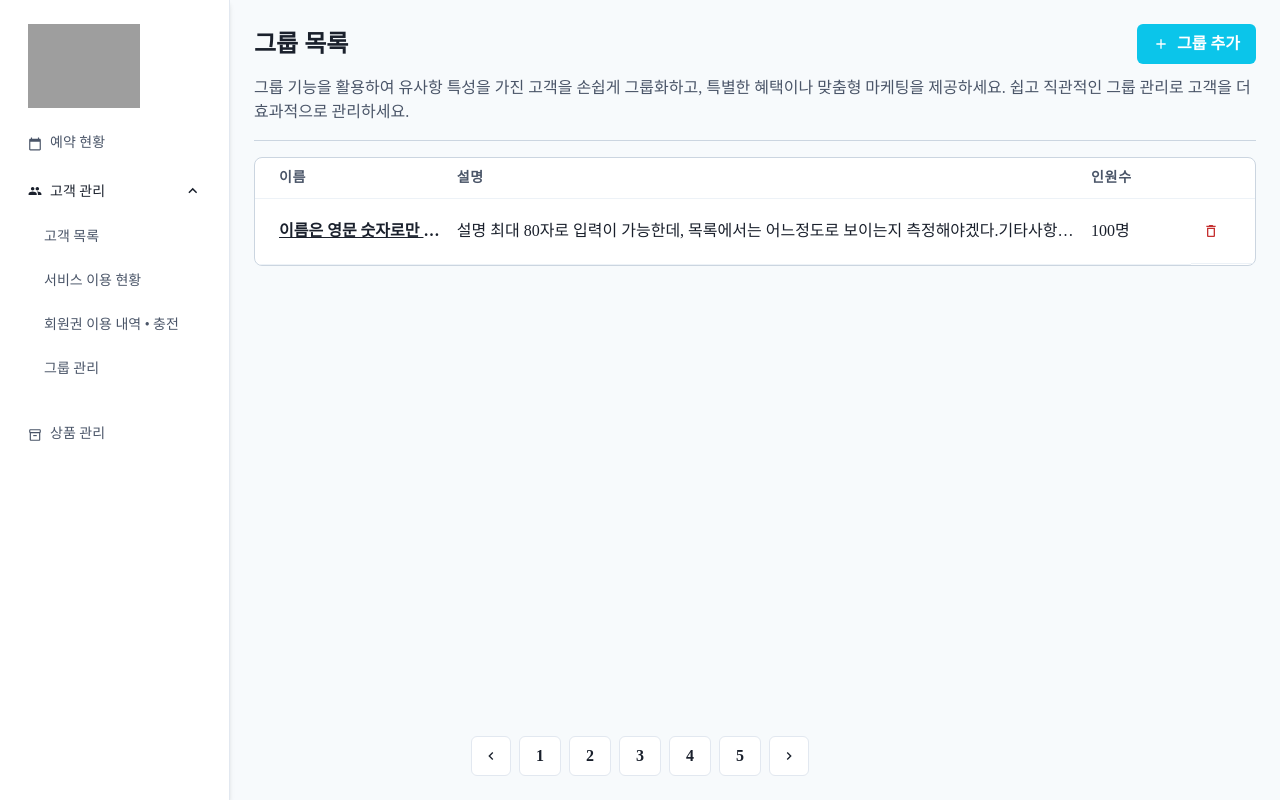
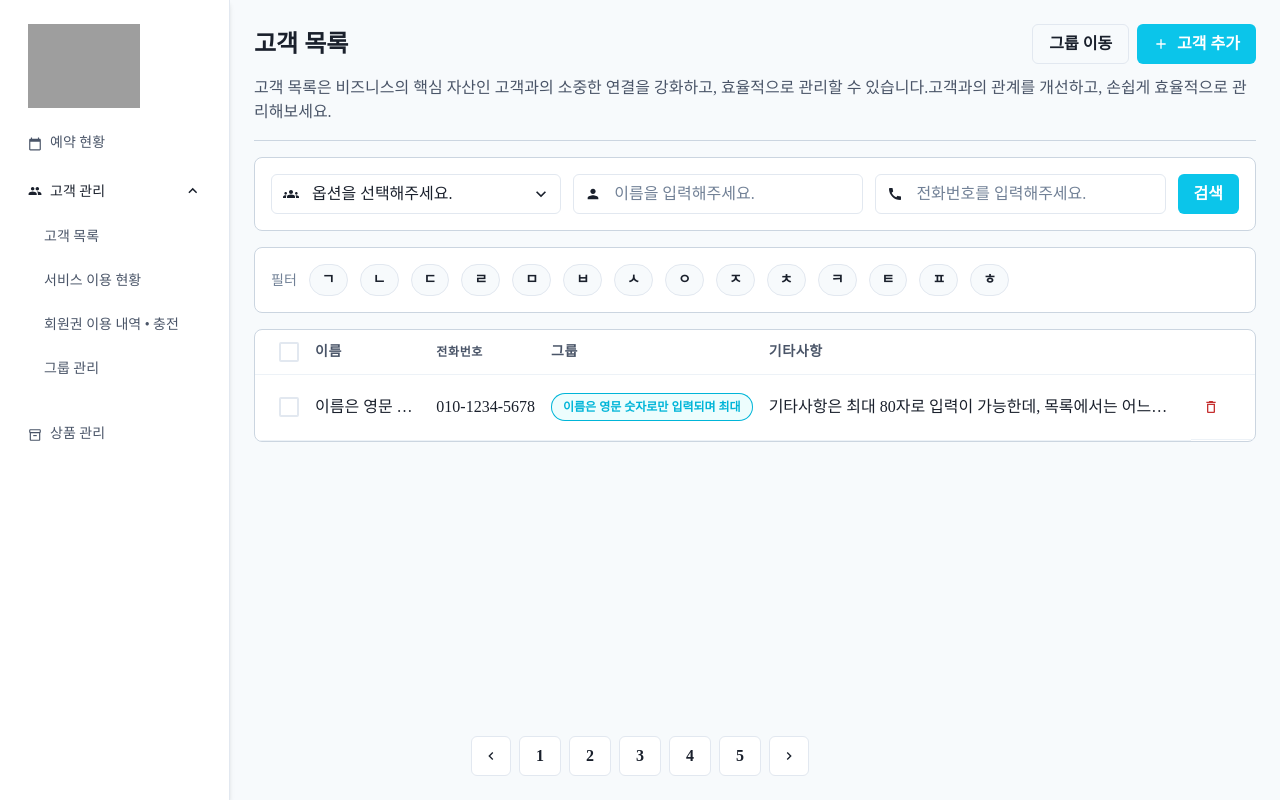
Before and after one commit to designerbohyun/manager, a React (Create React App) app: page / in a window 1280 px wide. Built offline with nearby package versions, Linux system fonts and the light colour scheme; grey boxes are pictures that could not be loaded.

Commit message:
fixed buttons components&filesName

```diff
--- a/src/App.tsx
+++ b/src/App.tsx
@@ -19,13 +19,13 @@ function App() {
         <SideBar></SideBar>
       </ Box>
 
-      <Box h="100%" overflowY="scroll" overflowX="hidden" w="100%" hidden>
+      <Box h="100%" overflowY="scroll" overflowX="hidden" w="100%" >
         <CustomerPage></CustomerPage>
       </Box>
 
       <Box w="100%" h="100%" overflowX="hidden" hidden><ProductListPage></ProductListPage></Box>
 
-      <Box w="100%" h="100%" overflowY="scroll" overflowX="hidden" ><GroupListPage></GroupListPage></Box>
+      <Box w="100%" h="100%" overflowY="scroll" overflowX="hidden" hidden><GroupListPage></GroupListPage></Box>
 
       <Box w="100%" hidden><ServiceListPage></ServiceListPage></Box>
 
--- a/src/components/buttons/CheckBox.tsx
+++ b/src/components/buttons/CheckBox.tsx
@@ -1,7 +1,7 @@
 import React, { useState } from "react";
 import { Button, Checkbox, CheckboxGroup } from "@chakra-ui/react";
 
-const CheckboxBtn = ({ buttonText = 'Default Text' }) => {
+const CheckboxButton = ({ buttonText = 'Default Text' }) => {
     const [isChecked, setIsChecked] = useState(false);
 
     const handleClick = () => {
@@ -25,4 +25,4 @@ const CheckboxBtn = ({ buttonText = 'Default Text' }) => {
     );
 };
 
-export default CheckboxBtn;
+export default CheckboxButton;
--- a/src/components/buttons/GroupRadio.tsx
+++ b/src/components/buttons/GroupRadio.tsx
@@ -1,20 +1,17 @@
 import React, { useState } from "react";
 import { Box, Button, Radio, Text } from "@chakra-ui/react";
 
-interface RadioBtnProps {
+type RadioBtnProps = {
     groupname?: string;
-    personcount?: number;
     description?: string;
-    Title?: string;
-    value?: string;
-    id?: number;
+    groupId?: string;
     isChecked: boolean;
     onChange: (value: string) => void;
 }
 
-const GroupRadio: React.FC<RadioBtnProps> = ({ groupname = '그룹 명', personcount = 1, description = "그룹 설명", value = "1", isChecked, onChange }) => {
+const GroupRadio: React.FC<RadioBtnProps> = ({ groupname = '그룹 명', description = "그룹 설명", groupId = "1", isChecked, onChange }) => {
     const handleClick = () => {
-        onChange(value);
+        onChange(groupId);
     };
     return (
         <Radio isChecked={isChecked} display="grid" hidden >
@@ -32,7 +29,7 @@ const GroupRadio: React.FC<RadioBtnProps> = ({ groupname = '그룹 명', personc
             >
                 <Box w="100%" display="flex" justifyContent="space-between" alignItems="center" gap={2}>
                     <Text fontSize="md" fontWeight="700" w="70%" overflow="hidden" textOverflow="ellipsis">{groupname}</Text>
-                    <Text fontSize="md" color="gray.500" display="flex" justifyContent="end" alignItems="center">{personcount}명</Text>
+                    <Text fontSize="md" color="gray.500" display="flex" justifyContent="end" alignItems="center">1명</Text>
                 </Box>
                 <Text fontSize="sm" color="gray.500" w="100%" overflow="hidden" textOverflow="ellipsis">{description}</Text>
             </Box>
@@ -44,19 +41,13 @@ export default GroupRadio;
 export const GroupRadioItem = () => {
     const [selectedValue, setSelectedValue] = useState("1");
 
-    const handleChange = (value: string) => {
-        setSelectedValue(value);
+    const handleChange = (groupId: string) => {
+        setSelectedValue(groupId);
     }
     return (
         <Box display="flex" flexDirection="column" gap={2}>
-            <GroupRadio groupname="비회원" personcount={100} value="1" isChecked={selectedValue === "1"} onChange={handleChange}></GroupRadio>
-            <GroupRadio groupname="회원" personcount={90} value="2" isChecked={selectedValue === "2"} onChange={handleChange}></GroupRadio>
-            <GroupRadio groupname="비회원" personcount={10} value="3" isChecked={selectedValue === "3"} onChange={handleChange}></GroupRadio>
-            <GroupRadio groupname="회원" personcount={1} value="4" isChecked={selectedValue === "4"} onChange={handleChange}></GroupRadio>
-            <GroupRadio groupname="비회원" personcount={100} value="5" isChecked={selectedValue === "5"} onChange={handleChange}></GroupRadio>
-            <GroupRadio groupname="회원" personcount={90} value="6" isChecked={selectedValue === "6"} onChange={handleChange}></GroupRadio>
-            <GroupRadio groupname="비회원" personcount={10} value="7" isChecked={selectedValue === "7"} onChange={handleChange}></GroupRadio>
-            <GroupRadio groupname="회원" personcount={1} value="8" isChecked={selectedValue === "8"} onChange={handleChange}></GroupRadio>
+            <GroupRadio groupname="비회원" groupId="1" isChecked={selectedValue === "1"} onChange={handleChange}></GroupRadio>
+            <GroupRadio groupname="회원" groupId="2" isChecked={selectedValue === "2"} onChange={handleChange}></GroupRadio>
         </Box>
     )
 };
--- a/src/components/buttons/RadioBtn.tsx
+++ b/src/components/buttons/RadioButton.tsx
@@ -1,18 +1,16 @@
 import React, { useState } from "react";
 import { Box, Button, Radio } from "@chakra-ui/react";
 
-interface RadioBtnProps {
+type RadioButtonProps = {
     buttonText?: string;
-    Title?: string;
-    value?: string;
-    id?: number;
+    ButtonId?: string;
     isChecked: boolean;
     onChange: (value: string) => void;
 }
 
-const MemberRadio: React.FC<RadioBtnProps> = ({ buttonText = 'Default Text', value = "1", isChecked, onChange }) => {
+export const MemberRadio: React.FC<RadioButtonProps> = ({ buttonText = 'Default Text', ButtonId = "1", isChecked, onChange }) => {
     const handleClick = () => {
-        onChange(value);
+        onChange(ButtonId);
     };
     return (
         <Radio isChecked={isChecked} hidden>
@@ -26,14 +24,13 @@ const MemberRadio: React.FC<RadioBtnProps> = ({ buttonText = 'Default Text', val
                 }}
                 color={isChecked ? "white" : "gray.800"}
                 colorScheme={isChecked ? "cyan" : "gray"}
-                value={value}
+                value={ButtonId}
             >
                 {buttonText}
             </Button>
         </Radio>
     );
 };
-export default MemberRadio;
 
 export const MemberRadioGroup = () => {
     const [selectedValue, setSelectedValue] = useState("1");
@@ -43,8 +40,8 @@ export const MemberRadioGroup = () => {
     }
     return (
         <Box>
-            <MemberRadio buttonText="비회원" value="1" isChecked={selectedValue === "1"} onChange={handleChange}></MemberRadio>
-            <MemberRadio buttonText="회원" value="2" isChecked={selectedValue === "2"} onChange={handleChange}></MemberRadio>
+            <MemberRadio buttonText="비회원" ButtonId="1" isChecked={selectedValue === "1"} onChange={handleChange}></MemberRadio>
+            <MemberRadio buttonText="회원" ButtonId="2" isChecked={selectedValue === "2"} onChange={handleChange}></MemberRadio>
         </Box>
     )
 };
--- a/src/components/buttons/button.tsx
+++ b/src/components/buttons/button.tsx
@@ -1,17 +1,15 @@
 import { Button } from '@chakra-ui/react';
 import { MdAdd, MdEdit, MdMenu } from 'react-icons/md';
 
-const PrimaryBtn = ({ buttonText = 'Default Text' }) => {
+export const PrimaryButton = ({ buttonText = 'Default Text' }) => {
     return (
-        <Button colorScheme="cyan" size="md" variant="solid" color="white" fontWeight="700">
+        <Button colorScheme="cyan" size="md" variant="solid" color="white" fontWeight="700" w={"Number"}>
             {buttonText}
         </Button>
     );
 };
 
-export default PrimaryBtn;
-
-export const PrimaryBtnIcon = ({ leftIcon = <MdAdd />, buttonText = 'Default Text' }) => {
+export const PrimaryButtonIcon = ({ leftIcon = <MdAdd />, buttonText = 'Default Text' }) => {
     return (
         <Button colorScheme="cyan" size="md" variant="solid" leftIcon={leftIcon} color="white" fontWeight="700">
             {buttonText}
@@ -20,7 +18,7 @@ export const PrimaryBtnIcon = ({ leftIcon = <MdAdd />, buttonText = 'Default Tex
 };
 
 
-export const SecondaryBtn = ({ buttonText = 'Default Text' }) => {
+export const SecondaryButton = ({ buttonText = 'Default Text' }) => {
     return (
         <Button colorScheme="gray" size="md" variant="outline" color="gray.600" fontWeight="700" borderColor="gray.300">
             {buttonText}
@@ -28,7 +26,7 @@ export const SecondaryBtn = ({ buttonText = 'Default Text' }) => {
     );
 };
 
-export const TeritaryBtn = ({ leftIcon = <MdMenu />, buttonText = 'Default Text', w = "fit" }) => {
+export const TeritaryButton = ({ leftIcon = <MdMenu />, buttonText = 'Default Text', w = "fit" }) => {
     return (
         <Button w={w} colorScheme="gray" size="md" variant="ghost" color="gray.600" leftIcon={leftIcon} fontWeight="500" _active={{ color: "gray.800" }} _focus={{ color: "gray.800", fontWeight: "700" }} display="flex" justifyContent="start" alignItems="center" fontSize=".875rem">
             {buttonText}
@@ -37,7 +35,7 @@ export const TeritaryBtn = ({ leftIcon = <MdMenu />, buttonText = 'Default Text'
 };
 
 
-export const DeleteBtn = ({ buttonText = 'Default Text' }) => {
+export const DeleteButton = ({ buttonText = 'Default Text' }) => {
     return (
         <Button colorScheme="red" size="md" variant="solid" fontWeight="600">
             {buttonText}
@@ -45,7 +43,7 @@ export const DeleteBtn = ({ buttonText = 'Default Text' }) => {
     );
 };
 
-export const IconBtn = ({ Icon = <MdEdit /> }) => {
+export const IconButton = ({ Icon = <MdEdit /> }) => {
     return (
         <Button colorScheme="gray" size="md" variant="ghost" color="gray.800" fontSize="lg" fontWeight="700" w="2.5rem" p="0">
             {Icon}
@@ -54,7 +52,7 @@ export const IconBtn = ({ Icon = <MdEdit /> }) => {
 };
 
 
-export const NumBtn = ({ Num = 1 }) => {
+export const NumButton = ({ Num = 1 }) => {
     return (
         <Button colorScheme="gray" size="md" variant="outline" fontWeight="600" _active={{ backgroundColor: "cyan.500", textColor: "white" }} _focus={{ backgroundColor: "cyan.500", textColor: "white" }}>
             {Num}
--- a/src/components/headers.tsx
+++ b/src/components/headers.tsx
@@ -1,6 +1,6 @@
 import React from "react";
 import { Box, Heading, Text } from "@chakra-ui/layout";
-import { PrimaryBtnIcon } from './buttons/button'
+import { PrimaryButtonIcon } from './buttons/Button'
 import { MdAdd } from 'react-icons/md'
 import { GroupModalBtn } from "./modal/customermodal";
 import { AddCustomerDrawer } from "./drawer/customerdrawer";
@@ -49,7 +49,7 @@ export const DefaultHeader: React.FC<DefaultHeaderProps> = ({ DefaultHeaderData
                 <Heading fontSize='2xl'>{`${DefaultHeaderData.heading}`}</Heading>
 
                 <Box w="fit" h="fit" display="flex" justifyContent="center" alignItems="center" gap={2}>
-                    {/* <PrimaryBtnIcon leftIcon={<MdAdd />} buttonText={`${DefaultHeaderData.DefaultbuttonText}`}></PrimaryBtnIcon> */}
+                    {/* <PrimaryButtonIcon leftIcon={<MdAdd />} buttonText={`${DefaultHeaderData.DefaultbuttonText}`}></PrimaryButtonIcon> */}
                     <AdditionalComponent />
                 </Box>
             </Box>
--- a/src/components/inputs.tsx
+++ b/src/components/inputs.tsx
@@ -3,7 +3,7 @@ import { InputGroup, Input } from "@chakra-ui/input";
 import { InputLeftElement, InputRightAddon, InputRightElement, Textarea, Tooltip } from "@chakra-ui/react";
 import { Md10K, MdInfoOutline } from "react-icons/md";
 import { Text, Box } from "@chakra-ui/layout";
-import { MemberRadioGroup } from "./buttons/RadioBtn";
+import { MemberRadioGroup } from "./buttons/RadioButton";
 
 export const DefaultInput = ({ Icon = <Md10K />, placeHolder = "PlaceHolder를 입력해주세요", type = "text" }) => {
     return (
--- a/src/components/modal/customermodal.tsx
+++ b/src/components/modal/customermodal.tsx
@@ -4,9 +4,6 @@ import { Button, IconButton } from "@chakra-ui/button";
 import { useDisclosure } from "@chakra-ui/hooks";
 import { Box, Heading, Text } from "@chakra-ui/layout";
 import { MdDeleteOutline } from "react-icons/md";
-import { Icon } from "@chakra-ui/icon";
-import { Input, InputGroup } from "@chakra-ui/input";
-import PrimaryBtn from "../buttons/button";
 import { GroupRadioItem } from "../buttons/GroupRadio";
 
 const DeleteModalBtn = () => {
--- a/src/components/searchBar.tsx
+++ b/src/components/searchBar.tsx
@@ -1,7 +1,7 @@
 import React from "react";
 import { Box } from "@chakra-ui/layout";
 import { DefaultInput } from "./inputs";
-import PrimaryBtn from "./buttons/button";
+import { PrimaryButton } from "./buttons/Button";
 import { MdCall, MdPerson, MdGroups } from "react-icons/md";
 import IconSelect from "./select";
 import { InputGroup, InputLeftElement } from "@chakra-ui/input";
@@ -19,7 +19,7 @@ const SearchBar = () => {
             <DefaultInput placeHolder="이름을 입력해주세요." Icon={<MdPerson />}></DefaultInput>
             <DefaultInput placeHolder="전화번호를 입력해주세요." type="number" Icon={<MdCall />}></DefaultInput >
             <Box>
-                <PrimaryBtn buttonText='검색'></PrimaryBtn>
+                <PrimaryButton buttonText='검색'></PrimaryButton>
             </Box>
         </Box >
     )
--- a/src/components/sidebar.tsx
+++ b/src/components/sidebar.tsx
@@ -1,6 +1,6 @@
 import React from "react";
 import { Box, Link } from "@chakra-ui/layout";
-import { TeritaryBtn } from "./buttons/button";
+import { PrimaryButton, TeritaryButton } from "./buttons/Button";
 import { MdCalendarToday, MdOutlineInventory2 } from 'react-icons/md';
 import { Img } from '@chakra-ui/react';
 import AccordionBtn from "./accordion";
@@ -13,9 +13,9 @@ export const SideBar = () => {
     return (
         <Box w="14.375rem" h="100%" py={4} px={3} borderRight="1px" borderRightColor="gray.200" boxShadow="md" backgroundColor="white" display="flex" flexDirection="column" gap={2}>
             <Link w="70%" px={4} my={2}><Img src="https://i.imgur.com/DpCyo8z.png" alt="Manager Logo"></Img></Link>
-            <TeritaryBtn w="100%" leftIcon={<MdCalendarToday />} buttonText="예약 현황"></TeritaryBtn>
+            <TeritaryButton w="100%" leftIcon={<MdCalendarToday />} buttonText="예약 현황"></TeritaryButton>
             <AccordionBtn></AccordionBtn>
-            <TeritaryBtn w="100%" leftIcon={<MdOutlineInventory2 />} buttonText="상품 관리"></TeritaryBtn>
+            <TeritaryButton w="100%" leftIcon={<MdOutlineInventory2 />} buttonText="상품 관리"></TeritaryButton>
         </Box>
     )
 }
```
